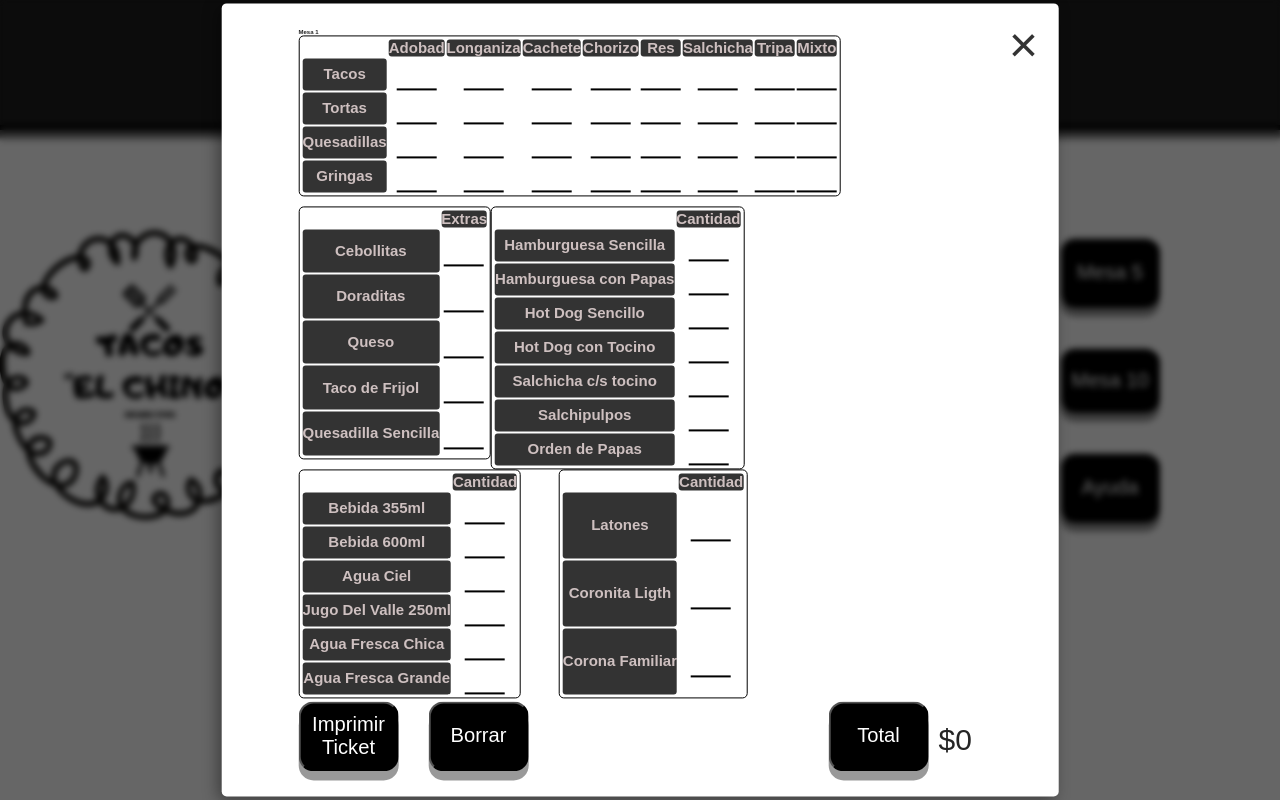
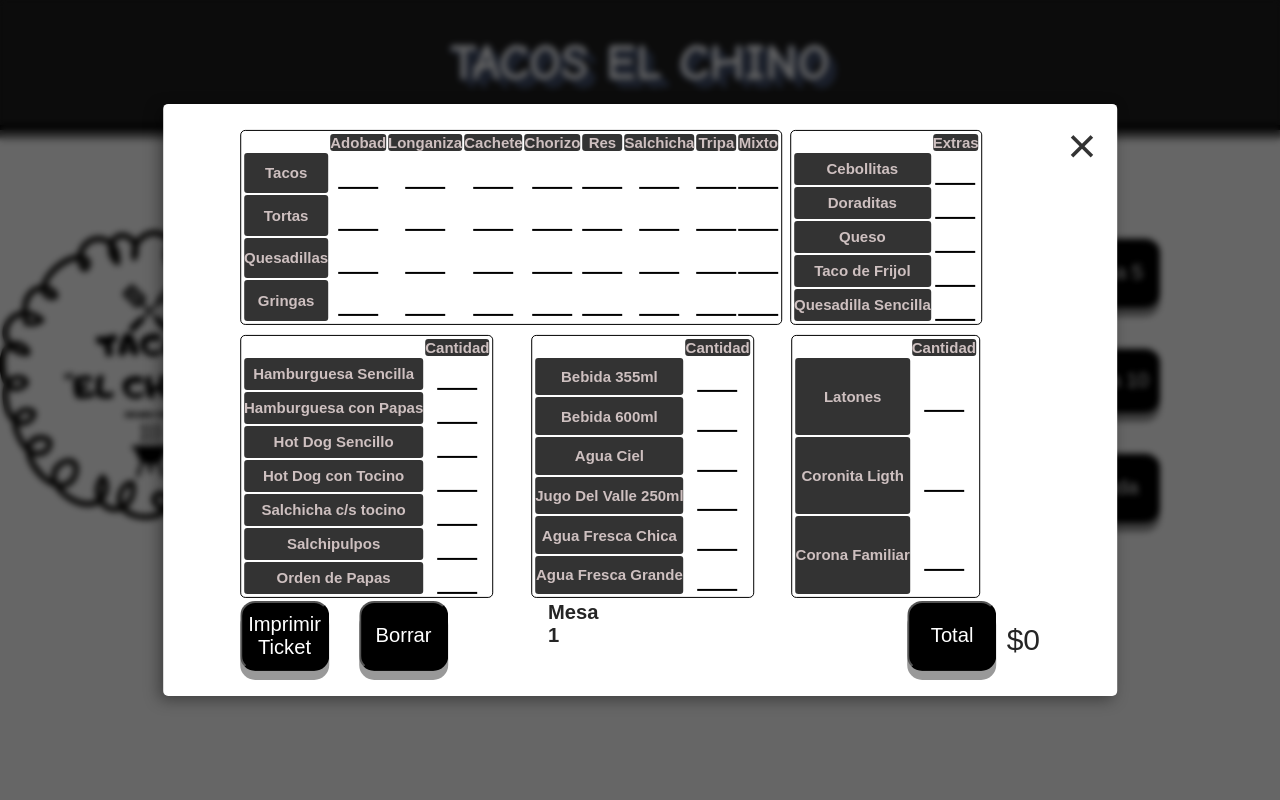
Before and after one commit to DevLuis123/Tacos, a plain HTML site: page tacos2.0/index.html in a window 1280 px wide. Both pictures are taken after a click on the button "Mesa 1". Drawn offline with Linux system fonts and the light colour scheme.

Commit message:
Add files via upload

```diff
--- a/tacos2.0/index.css
+++ b/tacos2.0/index.css
@@ -3,6 +3,7 @@ html,
   margin: 0;
   padding: 0;
   font-size: 63%;
+  user-select: none;
 }
 
 body {
@@ -139,7 +140,7 @@ input[type='number'] {
   transform: translate(-50%, -50%);
   background-color: rgb(255, 255, 255);
   padding: 2% 6%;
-  width: 683px;
+  width: 800px;
   border-radius: 5px;
   -webkit-box-shadow: -4px 4px 15px 0px rgba(0, 0, 0, 0.39);
   -moz-box-shadow: -4px 4px 15px 0px rgba(0, 0, 0, 0.39);
@@ -218,6 +219,7 @@ img {
   width: 300px;
   height: 300px;
   border-radius: 50px;
+  pointer-events: none;
 }
 .total2 {
   margin-left: 10px;
@@ -225,7 +227,7 @@ img {
   font-size: 30px;
 }
 .space_lefth {
-  width: 0.3cm;
+  width: 0.2cm;
 }
 .space {
   width: 1cm;
@@ -242,3 +244,7 @@ img {
 .space_down {
   margin-bottom: 10px;
 }
+.mesas{
+  font-size: 2rem;
+  margin-left: 100px;
+}
--- a/tacos2.0/index.html
+++ b/tacos2.0/index.html
@@ -41,7 +41,6 @@
     </div>
   <div class="modal hidden">
     <button class="close-modal">&times;</button>
-    <h1 class="mesas"></h1>
     <div class="contenedor4">
           <table class="space_down">
             <thead>
@@ -309,6 +308,7 @@
         <div class="parte-baja-hidden">
         <button class="imprimir btnMD">Imprimir Ticket</button>
         <button id="reload" class="borrar btnMD">Borrar</button>
+        <h1 class="mesas"></h1>
         <button id="refresh" class="refresh btnMD">Total</button>
         <p class="total2">$0</p>
         </div>
```
